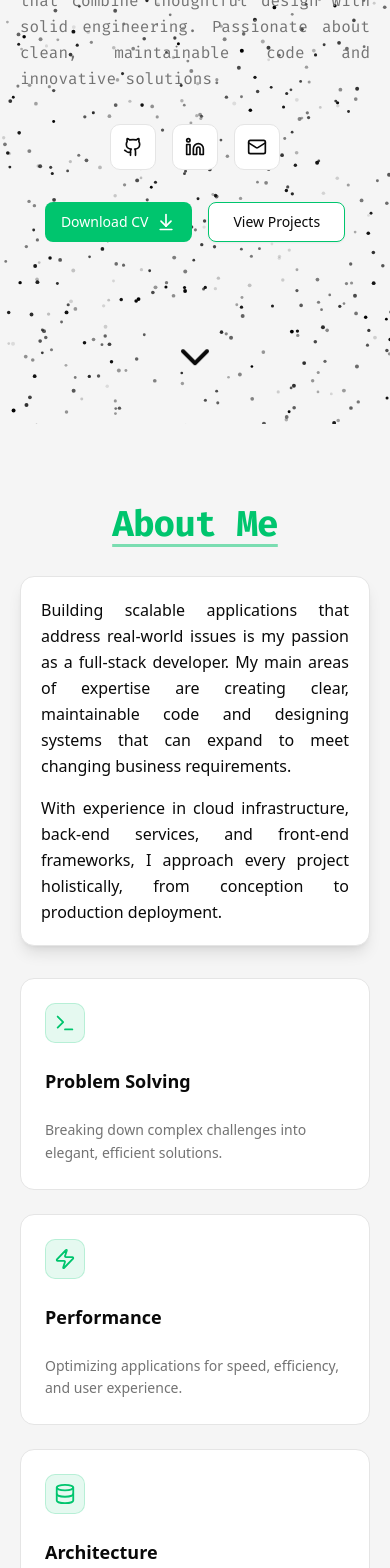
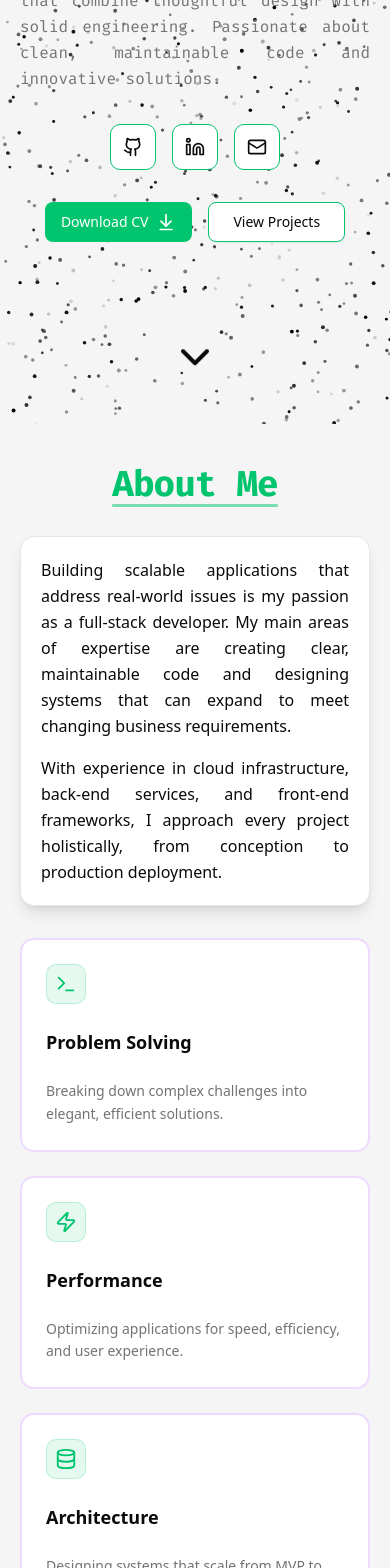
Before and after one commit to Abdelhadi128/portfolio, a React (Vite) app: page /contact in a window 390 px wide. Shown: the part 420-1988 px from the top of the page. Built offline with nearby package versions, Linux system fonts and the light colour scheme.

Commit message:
last vertion

```diff
--- a/src/components/layouts/navbar.tsx
+++ b/src/components/layouts/navbar.tsx
@@ -36,7 +36,7 @@ export default function NavBar({navElements}:navProps) {
                     </div>
                     {/* mobile menu */}
                     <div className="md:hidden">
-                        {openMenu ? <X size={45} onClick={()=>setOpenMenu(!openMenu)} className="cursor-pointer text-white"/> : <Menu size={45} onClick={()=>setOpenMenu(!openMenu)} className="cursor-pointer text-white"/>}
+                        {openMenu ? <X size={45} onClick={()=>setOpenMenu(!openMenu)} className="cursor-pointer "/> : <Menu size={45} onClick={()=>setOpenMenu(!openMenu)} className="cursor-pointer"/>}
                     </div>
                 </div>
                 {openMenu && (
@@ -50,6 +50,9 @@ export default function NavBar({navElements}:navProps) {
                                 </ScrollIntoView>
                             ))
                             }
+                            <li className=" px-4 py-2 rounded-lg cursor-pointer">
+                                <ModeToggle/>
+                            </li>
                         </ul>
                     </div>
                 )}
--- a/src/components/screens/home/about-section.tsx
+++ b/src/components/screens/home/about-section.tsx
@@ -46,7 +46,7 @@ export default function AboutSection() {
     return (
         <motion.section
             id='about'
-            className='w-full min-h-screen md:h-screen flex flex-col items-center py-20 scroll-mt-20'
+            className='w-full min-h-screen md:h-screen flex flex-col items-center mt-10 md:py-20 scroll-mt-20'
             initial="hidden"
             whileInView="visible"
             viewport={{ once: true, amount: 0.2 }}
@@ -84,7 +84,7 @@ export default function AboutSection() {
                         {skills.map((skill, index) => (
                             <div
                                 key={index}
-                                className='group p-6 bg-card rounded-xl border border-border hover:border-primary transition-all duration-300 hover:shadow-lg hover:shadow-primary/20 hover:-translate-y-1'
+                                className='group border-2 border-purple-500/20 p-6 bg-card rounded-xl md:border md:border-border hover:border-primary transition-all duration-300 hover:shadow-lg hover:shadow-primary/20 hover:-translate-y-1'
                             >
                                 <div className='mb-4'>
                                     {skill.icon}
--- a/src/components/screens/home/home-section.tsx
+++ b/src/components/screens/home/home-section.tsx
@@ -52,7 +52,7 @@ export default function HomeSection() {
                         <div className="relative group">
                             <div className="absolute -inset-1 bg-gradient-to-r from-primary to-primary/50 rounded-full blur opacity-75 group-hover:opacity-100 transition duration-500"></div>
                             <img
-                                src="/images/profile.jpg"
+                                src="/public/images/profile.jpg"
                                 alt="Abdelhadi Nachit - Full Stack Developer"
                                 className="relative z-40 w-32 h-32 md:w-64 md:h-64 rounded-full object-cover ring-4 ring-border"
                                 loading="eager"
@@ -91,14 +91,17 @@ export default function HomeSection() {
                                     aria-label={link.name}
                                     className="
                                         p-3
+                                        border-1
+                                        border-primary
                                         bg-card
-                                        border
-                                        border-border
+                                        md:border
+                                        md:border-border
                                         hover:border-primary
                                         rounded-lg
                                         transition-all
                                         duration-300
                                         hover:scale-110
+
                                     "
                                 >
                                     {link.icon}
@@ -142,7 +145,7 @@ export default function HomeSection() {
                         <div className="relative group">
                             <div className="absolute -inset-1 bg-gradient-to-r from-primary to-primary/50 rounded-full blur opacity-75 group-hover:opacity-100 transition duration-500"></div>
                             <img
-                                src="/images/profile.jpg"
+                                src="/public/images/profile.jpg"
                                 alt="Abdelhadi Nachit - Full Stack Developer"
                                 className="relative w-64 h-64 lg:w-80 lg:h-80 rounded-full object-cover ring-4 ring-border"
                                 loading="eager"
--- a/src/components/screens/home/teck-stack-section.tsx
+++ b/src/components/screens/home/teck-stack-section.tsx
@@ -77,7 +77,7 @@ export default function TechStackSection() {
     return (
         <motion.section
             id="skills"
-            className="w-full min-h-screen py-20 px-5 md:px-0 flex flex-col items-center scroll-mt-20"
+            className="w-full min-h-screen mt-10 md:py-20 px-5 md:px-0 flex flex-col items-center scroll-mt-20"
             initial="hidden"
             whileInView="visible"
             viewport={{ once: true, amount: 0.1 }}
```
